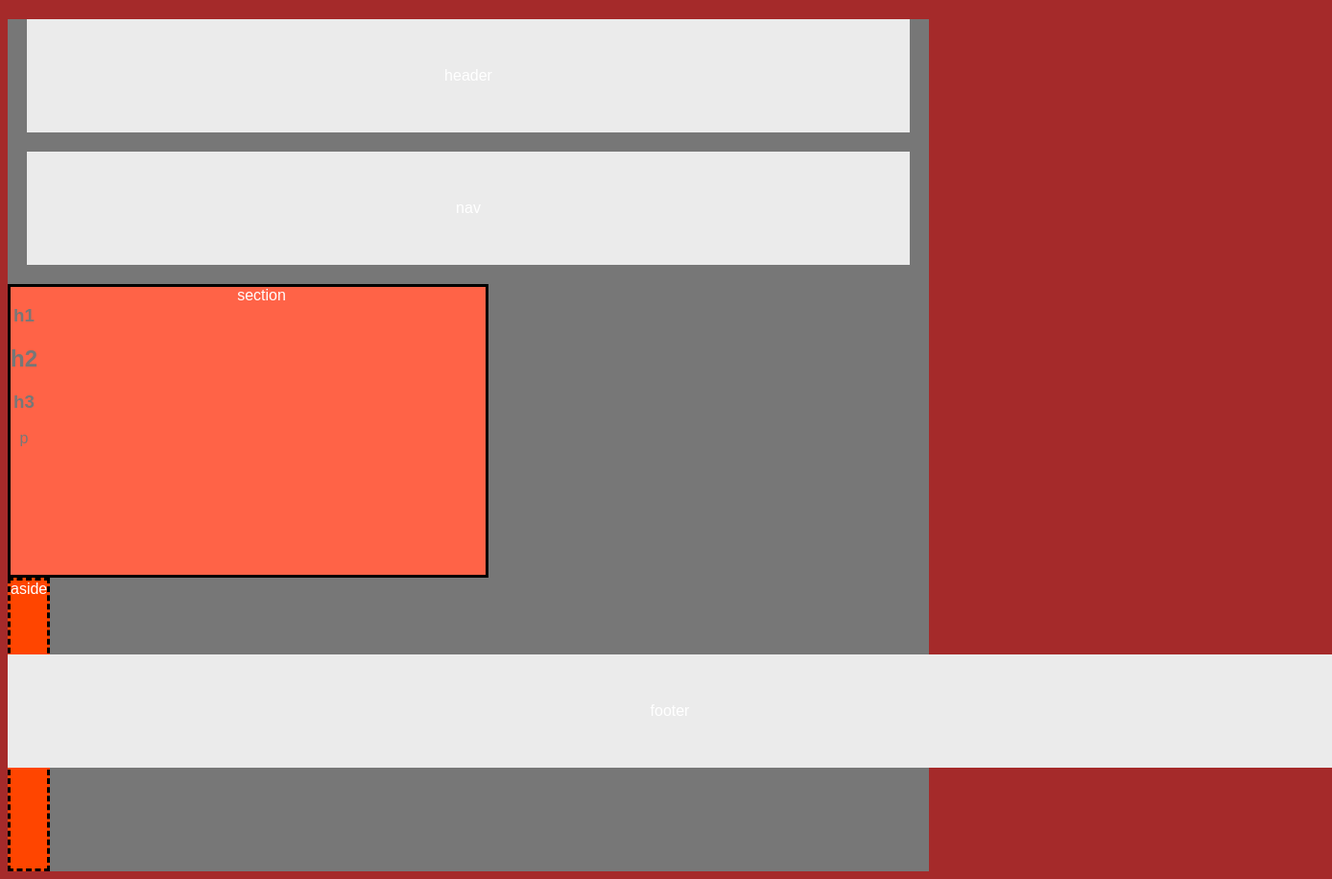
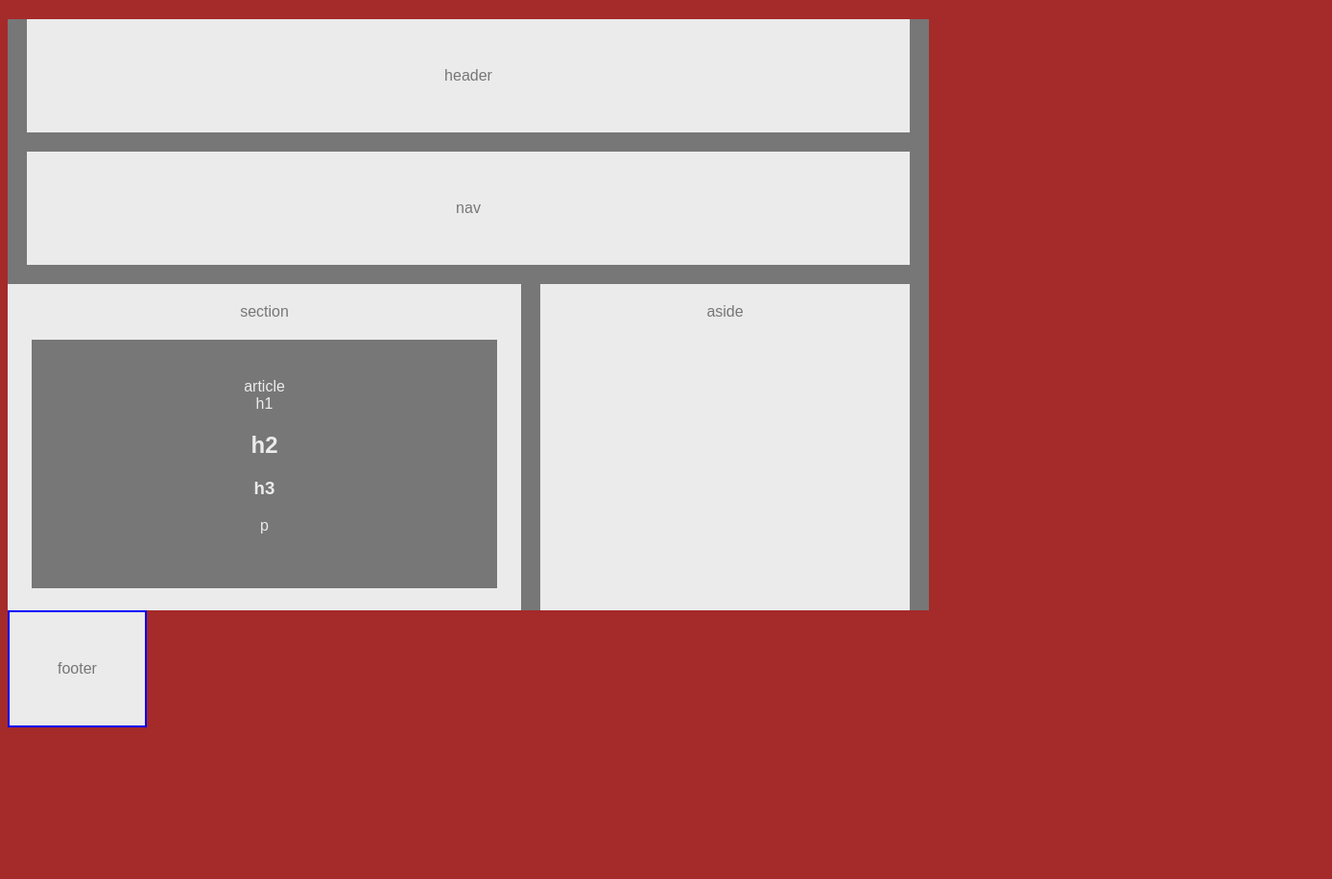
Before and after one commit to ddebutts/HW-Wireframe, a plain HTML site: page index.html in a window 1280 px wide. Shown: the whole page at 96% size, 1388 px wide, since content can reach past the window. After the commit the page ends 800 px from the top, so only its background shows below. Drawn offline with Linux system fonts and the light colour scheme.

Commit message:
made improvements

```diff
--- a/index.html
+++ b/index.html
@@ -12,10 +12,12 @@
             <section class="section">
                 section
                 <article class="article">
+                    article
+                    <div class="headers"
                     <h1>h1</h1>
                     <h2>h2</h2>
                     <h3>h3</h3>
-                    <p>p</p>
+                    <p class="p">p</p>
                 </article>
             </section>
             <aside class="aside">aside</aside>
--- a/style.css
+++ b/style.css
@@ -11,9 +11,9 @@ html{
     width: 960px;
 }
 .header {
-    box-sizing: border-box;
     padding: 50px;
     background-color: #ebebeb;
+    color: #777;
     text-align: center;
     margin: 20px;
 }
@@ -26,36 +26,45 @@ html{
 .section {
     width: 495px;
     height: 300px;
-    border: solid black;
-    background-color: tomato;
+    background-color: #ebebeb;
+    color: #777;
     text-align: center;
+    float: left;
+    margin-left: 20 0 20 0;
+    padding: 20px;
 }
 .aside {
-    /* width: 465px; */
+    width: 345px;
     height: 300px;
-    border: dashed black;
-    background-color: orangered;
+    background-color: #ebebeb;
+    color: #777;
     float: left;
     text-align: center;
+    margin: 0px 5px 0px 20px;
+    padding: 20px;
 }
+
 .article {
-    color: #777;
-    float: left;
+    color: #ebebeb;
+    background-color: #777;
+    padding: 40px 0px 40px 0px;
+    margin: 20px 5px 20px 5px;
+
 }
 
 .nav {
     padding: 50px;
     background-color: #ebebeb;
     text-align: center;
+    color: #777;
     margin: 20px;
 }
 
 .footer {
     padding: 50px;
     text-align: center;
-    border: 2px blue;
+    border: 2px solid blue;
     background-color: #ebebeb;
+    color: #777;
     position: absolute;
-    bottom: 0;
-    width: 100%;
 }
```
